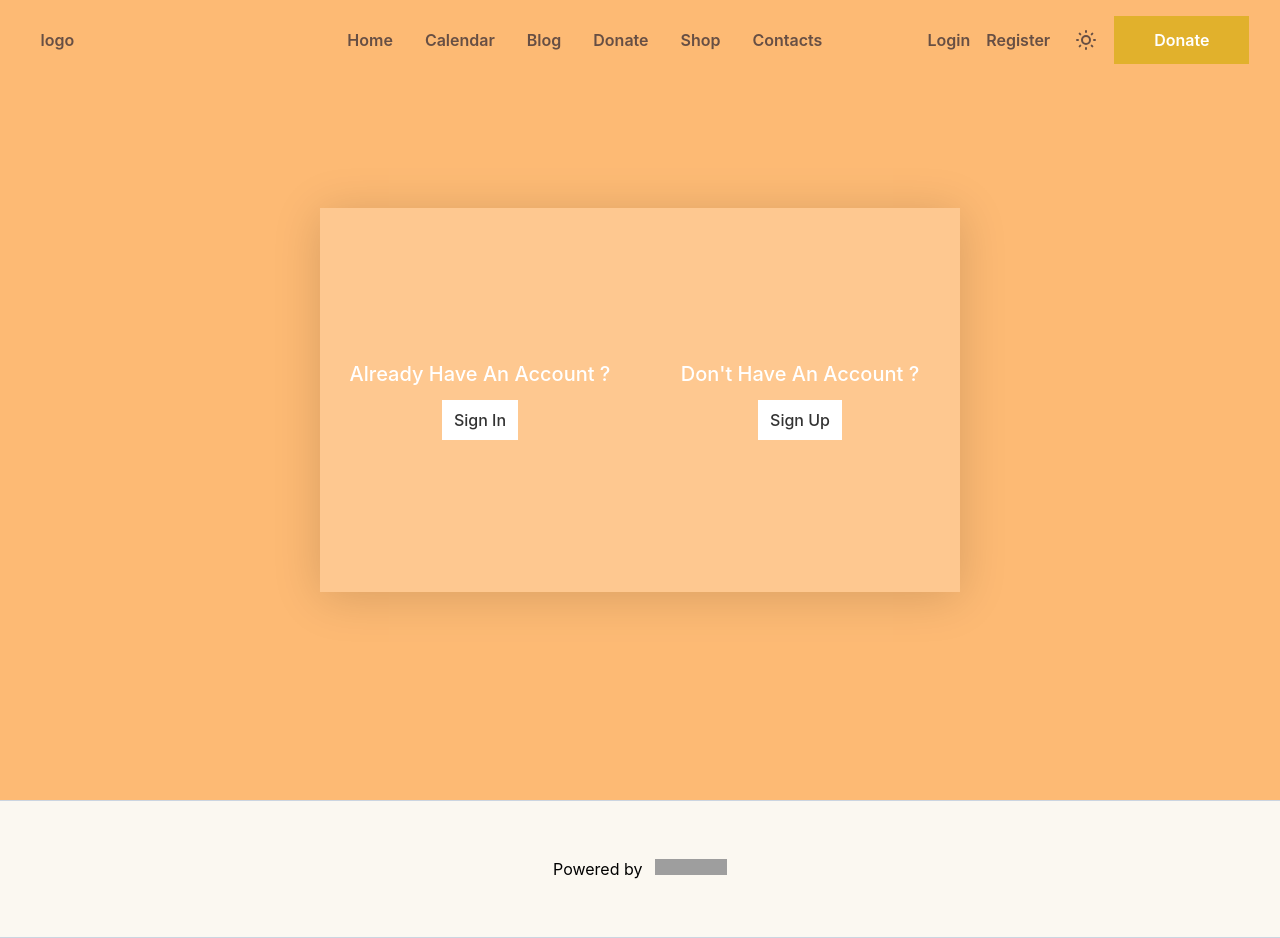
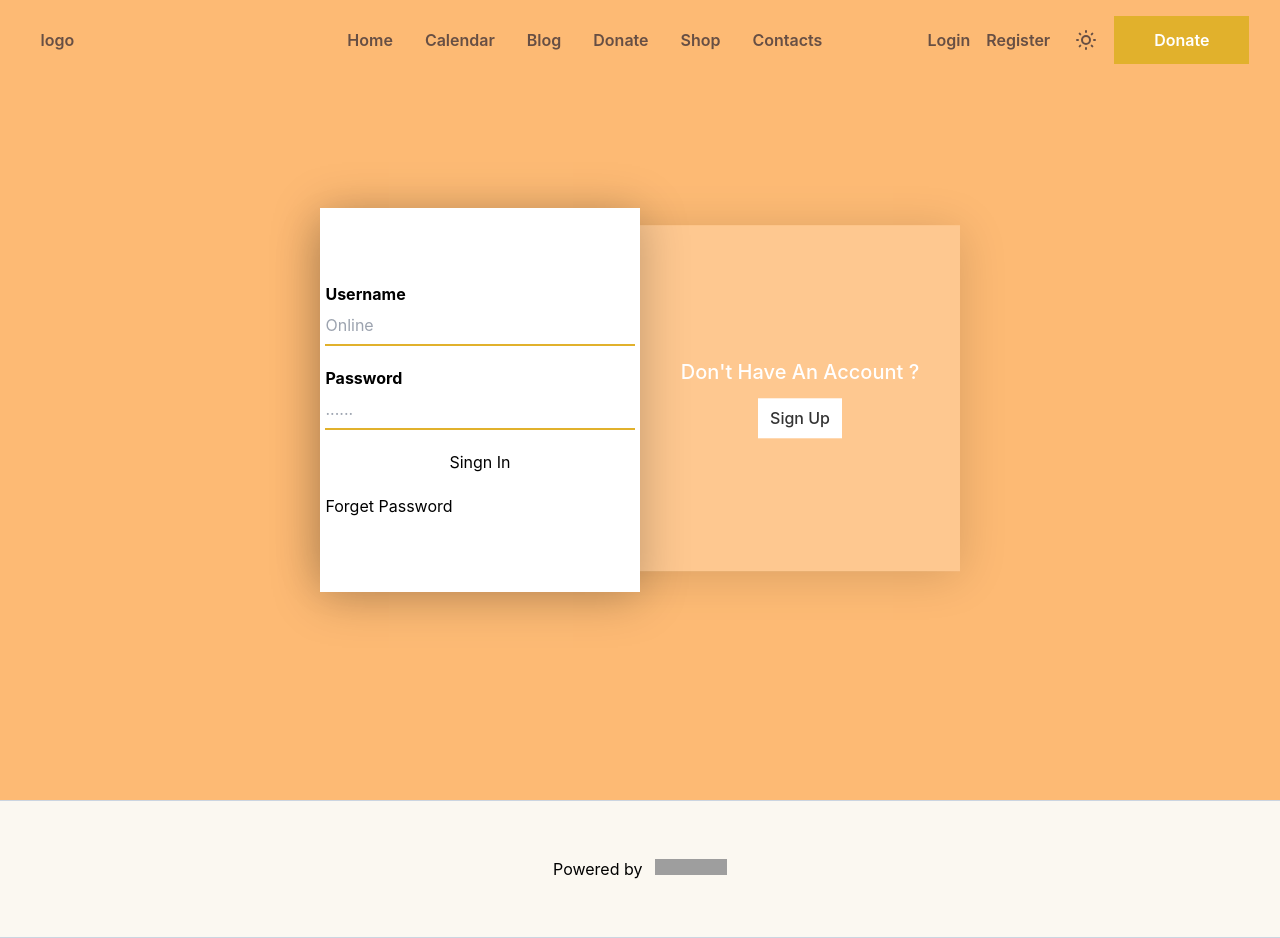
Before and after one commit to yapna-youpi/CHURCH_Herv-, a Next.js app: page /login in a window 1280 px wide. Built offline with nearby package versions, Linux system fonts and the light colour scheme; grey boxes are pictures that could not be loaded.

Commit message:
ajout de la partie du formulaire et interaction au click

```diff
--- a/pages/login/index.jsx
+++ b/pages/login/index.jsx
@@ -1,22 +1,58 @@
-import React from 'react'
+import React, { useEffect } from 'react'
 import Header from '../../components/header/Header'
 import Footer from '../../components/footer/Footer'
 
 function index() {
+
+  useEffect(()=>{
+
+  },[])
+
+
+  const handleSignin = function () {
+    const formBx = document.querySelector('.formBx');
+    const signin = document.querySelector('.signin')
+    formBx.classList.remove('activer');
+    formBx.classList.add('desactiver');
+    signin.classList.toggle('activer');
+    console.log('la classe retirer')
+  }
+  const handleSignup = function () {
+    const formBx = document.querySelector('.formBx');
+    const signin = document.querySelector('.signin')
+    formBx.classList.add('activer');
+    formBx.classList.remove('desactiver');
+    signin.classList.toggle('activer');
+    console.log('la classe activer')
+  }
   return (
     <div>
       <Header/>
-        <div className="flex justify-center items-center h-screen transition-all duration-500 bg-orange-300 ">
-            <div className="container relative w-6/12 h-96 flex ">
+        <div className="signin flex justify-center items-center h-screen transition-all duration-500 bg-orange-300 ">
+            <div className="container  relative w-6/12 h-96 flex">
               <div className="blueBg flex justify-center items-center absolute top-0 left-0 bg-orag">
                 <div className="box signin ">
                   <h2 className=''>Already Have An Account ?</h2>
-                  <button className='signinBtn'>Sign In</button>
+                  <button onClick={handleSignin} className='signinBtn'>Sign In</button>
                 </div>
                 <div className="box signup ">
                   <h2>Don't Have An Account ?</h2>
-                  <button className='signupBtn'>Sign Up</button>
+                  <button onClick={handleSignup} className='signupBtn'>Sign Up</button>
                 </div>
+              </div>
+              <div className="formBx absolute top-0 lef-0 w-6/12 bg-white flex justify-center items-center">
+                <form action="">
+                  <div className="formGroup">
+                    <p className='m-0 p-0 font-bold'>Username</p>
+                    <input type="text" name="name" placeholder="Online" />
+                  </div>
+                  <div className="formGroup">
+                    <p className='m-0 p-0 font-bold'>Password</p>
+                    <input type="password" name="password" placeholder="......" />
+                    <input type="submit" name='submit' value="Singn In" />
+                  </div>
+                  <a href='#'>Forget Password</a>
+                </form>
               </div>
             </div>
             {/* <div className='bubble '>
--- a/styles/globals.css
+++ b/styles/globals.css
@@ -52,6 +52,8 @@ a {
 .newsletter input[type=checkbox]{
   border-color: #E3DBD9!important;
 }
+/* --end styling newsletter --*/
+
 /*-- styling login--*/
 .buble{
   -webkit-animation: wave 15s linear infinite;
@@ -67,14 +69,71 @@ a {
     width: 40vw;
 }
 .blueBg{
-
   width: 100%;
-  height: 100%;
+  height: 90%;
+  transform: translateY(5%);
   background: rgba(255, 255, 255, 0.2);
   box-shadow: 0 5px 45px rgba(0, 0, 0, 0.15);
 }
+.formBx{
+  height: 100%;
+  box-shadow:  0 5px 45px rgba(0, 0, 0, 0.25);
+  transition: 0.5s ease-in-out;
+  z-index: 3r;
+}
+.signin.activer{
+  background-color: #f43648;
+}
+.formBx.activer{
+  animation: loginanim 0.65s ease-in-out both;
+}
+.formBx.desactiver{
+  animation: removeloginanim 0.65s ease-in-out both;
+}
+.formGroup p{
+}
+.formGroup input{
+  margin-bottom: 20px;
+  width: 100%;
+}
+.formGroup input[type="text"],.formGroup input[type="password"]{
+  border: none;
+  border-bottom: 2px solid #e1b12c;
+  outline: none;
+  height: 40px;
+}
+.formGroup input[type="text"]:focus,.formGroup input[type="password"]:focus{
+  border-bottom: 2px solid #222222;
+}
+@keyframes loginanim{
+  0%{
+      transform: left(0%);
+      opacity: 0;
 
-/* --end styling newsletter --*/
+  }
+  50%{
+    transform: left(50%);
+    opacity: 0.50;
+  }
+  100%{
+      transform: translatex(100%);
+      /* left: 50%; */
+      opacity: 1;
+  }
+}
+@keyframes removeloginanim{
+  0%{
+    transform: translatex(100%);
+  }
+  50%{
+    transform: left(50%);
+    opacity: 0.50;
+  }
+  100%{
+      transform: left(0%);
+      opacity: 1;
+  }
+}
 
 @media (prefers-color-scheme: dark) {
   html {
```
